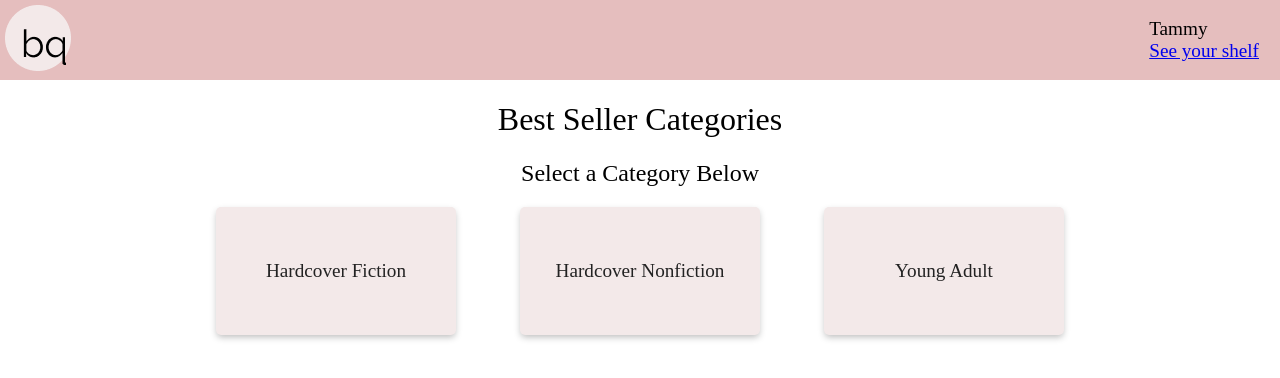
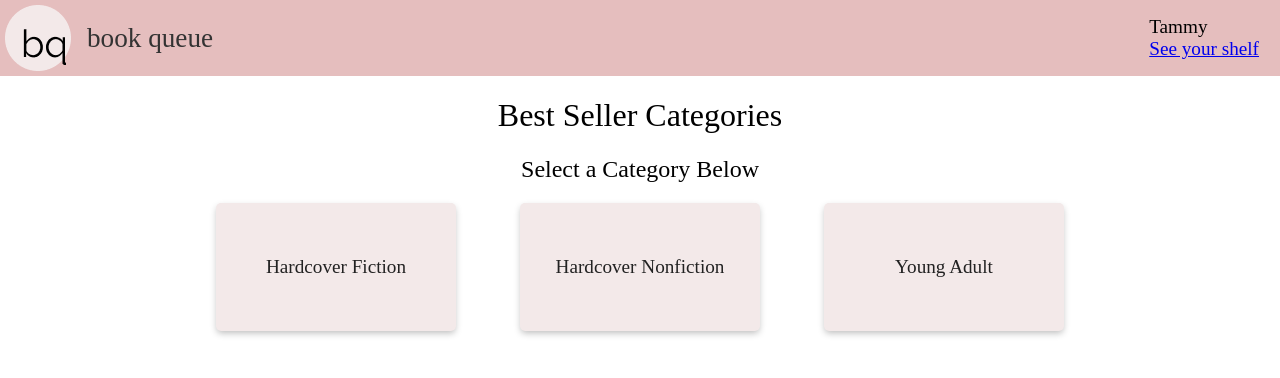
Before and after one commit to tspeed90/book-queue, a React app: page / in a window 1280 px wide. Shown: the top 378 px of the page. Built offline with nearby package versions, Linux system fonts and the light colour scheme.

Commit message:
add book-queue label to nav

```diff
--- a/src/client/components/Nav/Nav.js
+++ b/src/client/components/Nav/Nav.js
@@ -18,12 +18,35 @@ const UserDetails = Styled.div`
   margin-right: 1rem;
 `;
 
+const Logo = Styled.div`
+  display: flex;
+  font-size: 1.5rem;
+  align-items: center;
+`;
+
+const LogoText = Styled.a`
+  margin: 0 1rem;
+  font-size: 1.7rem;
+  text-decoration: none;
+  color: #333;
+`;
+
 const nav = () => {
   return (
     <Nav>
-      <Link to={'/'}>
-        <img src="/public/bq_logo.png" />
-      </Link>
+      <Logo>
+        <Link
+          to={'/'}
+          style={{
+            textDecoration: 'none',
+            display: 'flex',
+            alignItems: 'center'
+          }}
+        >
+          <img src="/public/bq_logo.png" />
+          <LogoText>book queue</LogoText>
+        </Link>
+      </Logo>
       <UserDetails>
         Tammy
         <Link to={'/shelf'}>See your shelf</Link>
```
